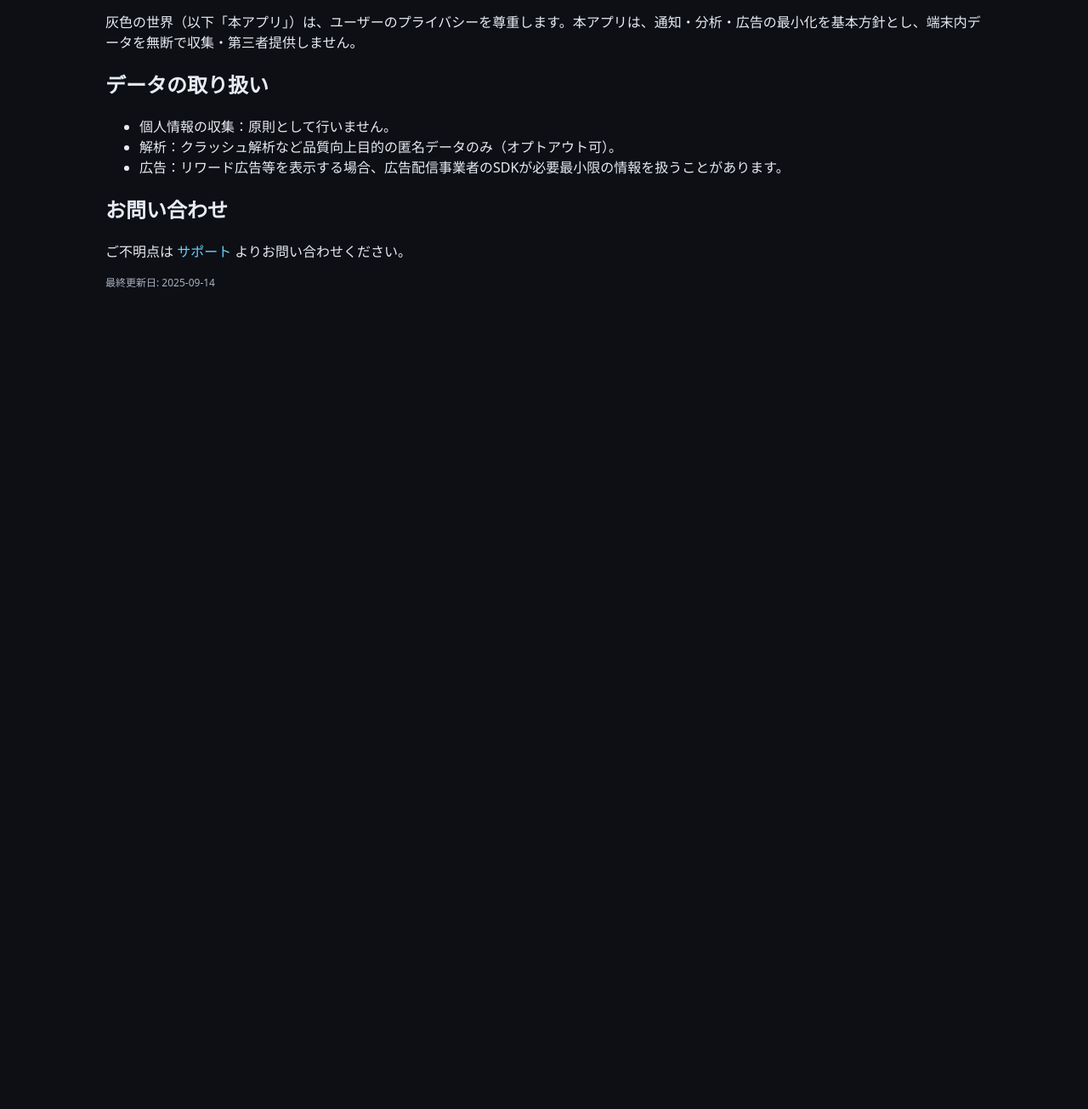
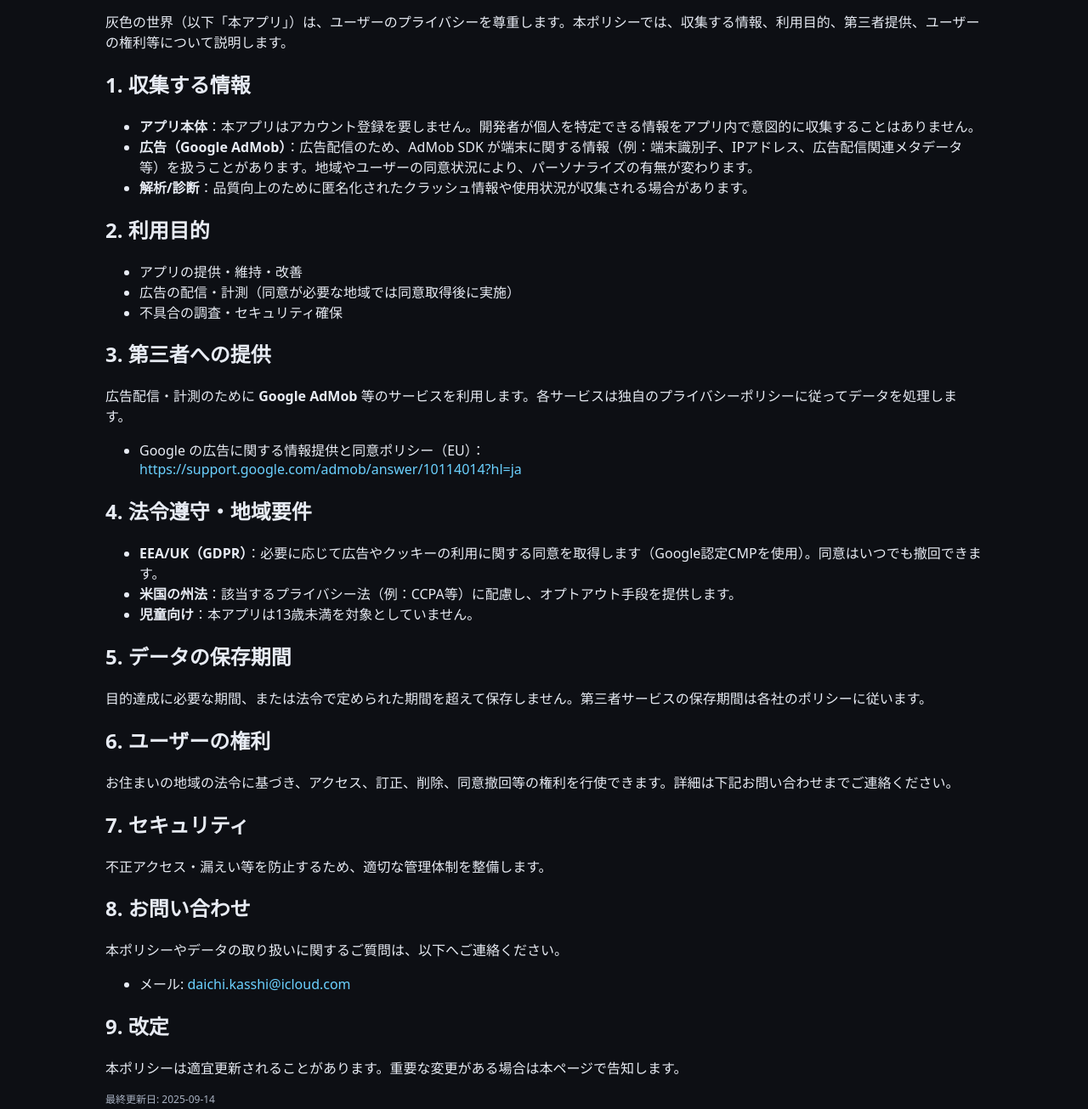
Before and after one commit to daichi-kashimoto/gray-world, a plain HTML site: page privacy-ja.html in a window 1280 px wide. Shown: the part 100-1405 px from the top of the page at 85% size. Before the commit the page ends 800 px from the top, so only its background shows below. Drawn offline with Linux system fonts and the light colour scheme.

Commit message:
Update privacy-ja.html

```diff
--- a/privacy-ja.html
+++ b/privacy-ja.html
@@ -8,15 +8,54 @@
 </head>
 <body class="container">
   <h1>プライバシーポリシー</h1>
-  <p>灰色の世界（以下「本アプリ」）は、ユーザーのプライバシーを尊重します。本アプリは、通知・分析・広告の最小化を基本方針とし、端末内データを無断で収集・第三者提供しません。</p>
-  <h2>データの取り扱い</h2>
+  <p>灰色の世界（以下「本アプリ」）は、ユーザーのプライバシーを尊重します。本ポリシーでは、収集する情報、利用目的、第三者提供、ユーザーの権利等について説明します。</p>
+
+  <h2>1. 収集する情報</h2>
   <ul>
-    <li>個人情報の収集：原則として行いません。</li>
-    <li>解析：クラッシュ解析など品質向上目的の匿名データのみ（オプトアウト可）。</li>
-    <li>広告：リワード広告等を表示する場合、広告配信事業者のSDKが必要最小限の情報を扱うことがあります。</li>
+    <li><strong>アプリ本体</strong>：本アプリはアカウント登録を要しません。開発者が個人を特定できる情報をアプリ内で意図的に収集することはありません。</li>
+    <li><strong>広告（Google AdMob）</strong>：広告配信のため、AdMob SDK が端末に関する情報（例：端末識別子、IPアドレス、広告配信関連メタデータ等）を扱うことがあります。地域やユーザーの同意状況により、パーソナライズの有無が変わります。</li>
+    <li><strong>解析/診断</strong>：品質向上のために匿名化されたクラッシュ情報や使用状況が収集される場合があります。</li>
   </ul>
-  <h2>お問い合わせ</h2>
-  <p>ご不明点は <a href="support.html">サポート</a> よりお問い合わせください。</p>
+
+  <h2>2. 利用目的</h2>
+  <ul>
+    <li>アプリの提供・維持・改善</li>
+    <li>広告の配信・計測（同意が必要な地域では同意取得後に実施）</li>
+    <li>不具合の調査・セキュリティ確保</li>
+  </ul>
+
+  <h2>3. 第三者への提供</h2>
+  <p>広告配信・計測のために <strong>Google AdMob</strong> 等のサービスを利用します。各サービスは独自のプライバシーポリシーに従ってデータを処理します。</p>
+  <ul>
+    <li>Google の広告に関する情報提供と同意ポリシー（EU）：<br>
+      <a href="https://support.google.com/admob/answer/10114014?hl=ja" target="_blank" rel="noopener">https://support.google.com/admob/answer/10114014?hl=ja</a></li>
+  </ul>
+
+  <h2>4. 法令遵守・地域要件</h2>
+  <ul>
+    <li><strong>EEA/UK（GDPR）</strong>：必要に応じて広告やクッキーの利用に関する同意を取得します（Google認定CMPを使用）。同意はいつでも撤回できます。</li>
+    <li><strong>米国の州法</strong>：該当するプライバシー法（例：CCPA等）に配慮し、オプトアウト手段を提供します。</li>
+    <li><strong>児童向け</strong>：本アプリは13歳未満を対象としていません。</li>
+  </ul>
+
+  <h2>5. データの保存期間</h2>
+  <p>目的達成に必要な期間、または法令で定められた期間を超えて保存しません。第三者サービスの保存期間は各社のポリシーに従います。</p>
+
+  <h2>6. ユーザーの権利</h2>
+  <p>お住まいの地域の法令に基づき、アクセス、訂正、削除、同意撤回等の権利を行使できます。詳細は下記お問い合わせまでご連絡ください。</p>
+
+  <h2>7. セキュリティ</h2>
+  <p>不正アクセス・漏えい等を防止するため、適切な管理体制を整備します。</p>
+
+  <h2>8. お問い合わせ</h2>
+  <p>本ポリシーやデータの取り扱いに関するご質問は、以下へご連絡ください。</p>
+  <ul>
+    <li>メール: <a href="mailto:daichi.kasshi@icloud.com">daichi.kasshi@icloud.com</a></li>
+  </ul>
+
+  <h2>9. 改定</h2>
+  <p>本ポリシーは適宜更新されることがあります。重要な変更がある場合は本ページで告知します。</p>
+
   <p class="small">最終更新日: 2025-09-14</p>
 </body>
 </html>
```
